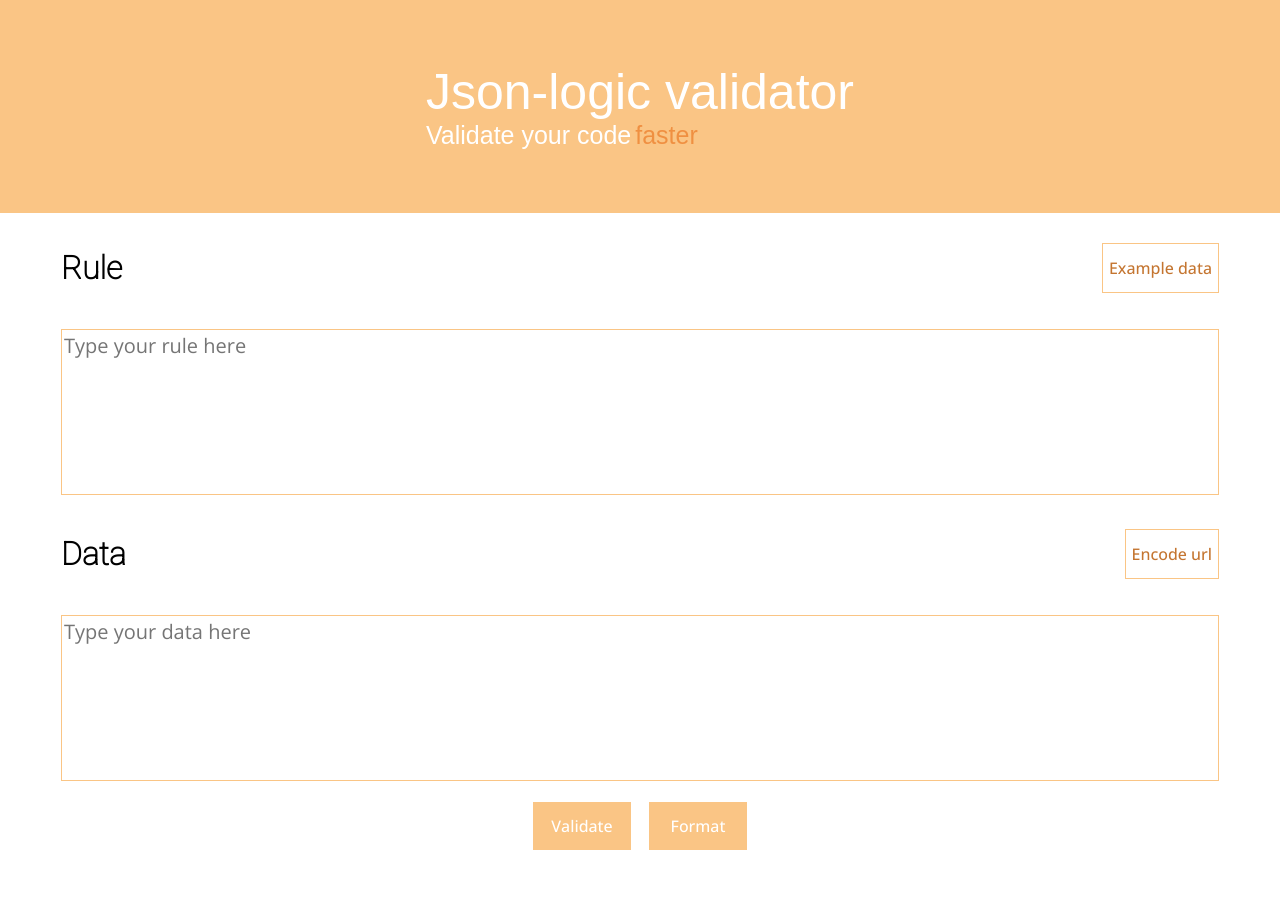
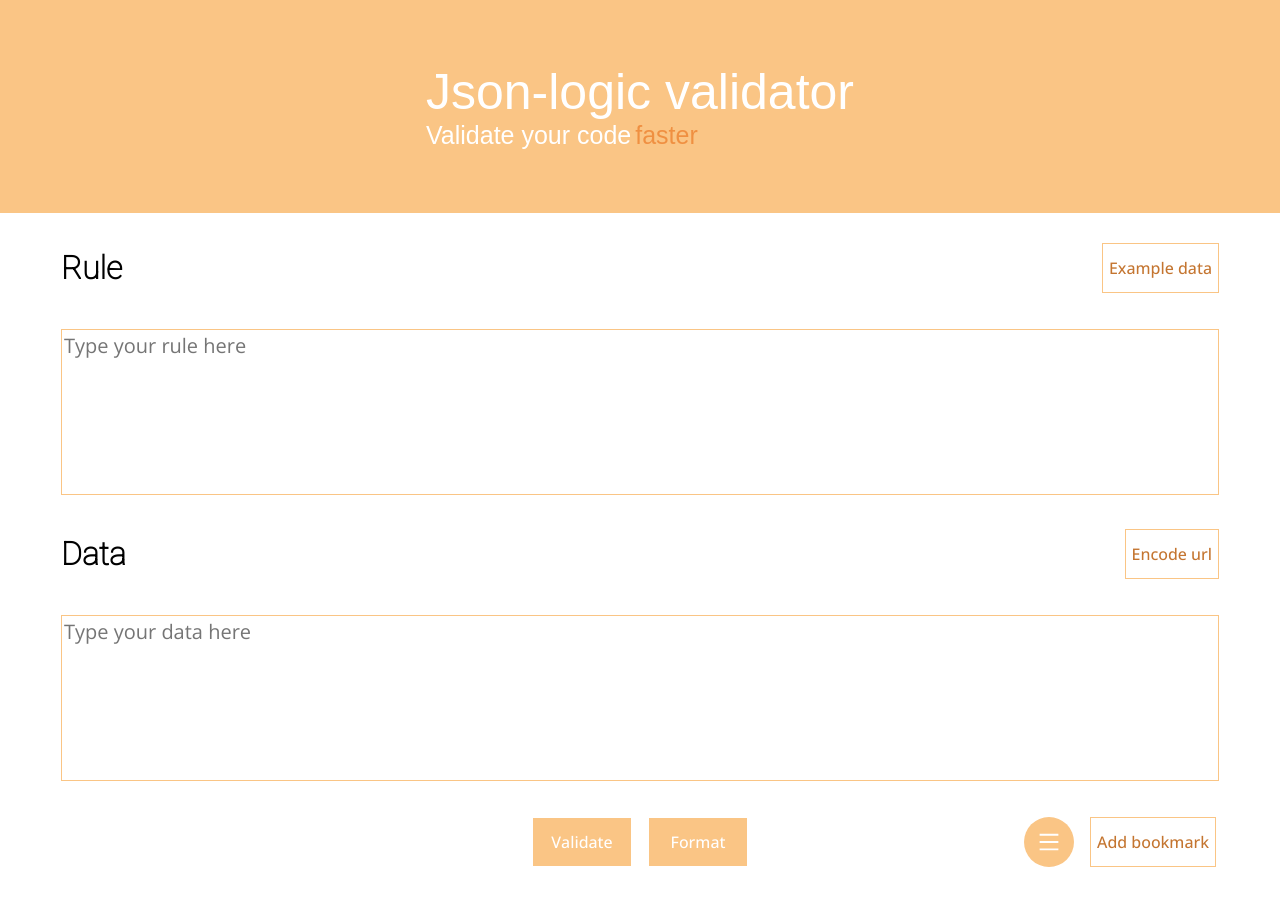
Before and after one commit to dimmig/jsonLogic-formatter, a React (Create React App) app: page / in a window 1280 px wide. Before the commit the page ends 867 px from the top, so only its background shows below. Built offline with nearby package versions, Linux system fonts and the light colour scheme.

Commit message:
chnaged tooltip position, added Bookmark component

```diff
--- /dev/null
+++ b/src/components/BookmarkMenu.js
@@ -0,0 +1,22 @@
+import React from "react";
+import { AiOutlineMenu } from "react-icons/ai";
+import "./styles/inputs.css"
+import "./styles/bookmark.css"
+
+export const BookmarkMenu = () => {
+  return (
+    <div className="bookmark-list">
+      <div className="bookmark-button">
+        <div className="menu-circle" onClick={() => {
+            document.getElementById("bookmark-list").classList.toggle("invisible")
+        }}>
+          <AiOutlineMenu className="menu-icon" />
+        </div>
+        <button className="default-button test-button">Add bookmark</button>
+      </div>
+      <ul className="list invisible" id="bookmark-list">
+        <li>Hello</li>
+      </ul>
+    </div>
+  );
+};
--- a/src/components/Form.js
+++ b/src/components/Form.js
@@ -6,6 +6,7 @@ import { Result } from "./inputs/Result";
 import { Rule } from "./inputs/Rule";
 import { apply } from "json-logic-js";
 import "./styles/form.css";
+import { BookmarkMenu } from "./BookmarkMenu";
 
 export const Forms = () => {
   const [parsedJson, setParsedJson] = useState(null);
@@ -68,6 +69,7 @@ export const Forms = () => {
 
         <Data />
       </div>
+      <div className="buttons-wrapper">
         <div className="buttons">
           <button
             className="default-button"
@@ -82,7 +84,10 @@ export const Forms = () => {
                   validatedData
                 )
               );
-            if (document.getElementById("result-p") !== null && validatedData) {
+              if (
+                document.getElementById("result-p") !== null &&
+                validatedData
+              ) {
                 if (
                   fullValidation(
                     JSON.parse(sessionStorage.getItem("rule-data")),
@@ -108,7 +113,9 @@ export const Forms = () => {
                   document
                     .getElementById("result-p")
                     .classList.remove("green-border");
-                document.getElementById("result-p").classList.add("red-border");
+                  document
+                    .getElementById("result-p")
+                    .classList.add("red-border");
                 }
               }
               scrollToBottom();
@@ -121,7 +128,10 @@ export const Forms = () => {
             className="default-button"
             onClick={() => {
               setParsedJson(
-              formatJSON(JSON.parse(sessionStorage.getItem("rule-data")), false)
+                formatJSON(
+                  JSON.parse(sessionStorage.getItem("rule-data")),
+                  false
+                )
               );
 
               scrollToBottom();
@@ -130,6 +140,9 @@ export const Forms = () => {
             Format
           </button>
         </div>
+        <BookmarkMenu />
+      </div>
+
       <div id="result">
         <Result jsonData={parsedJson} />
       </div>
--- a/src/components/inputs/Result.js
+++ b/src/components/inputs/Result.js
@@ -6,11 +6,48 @@ import "../styles/inputs.css";
 export const Result = (props) => {
   const [isCopied, setIsCopied] = useState(false);
 
+  function addHoverEvent(data) {
+    data.forEach((el) => {
+      el.addEventListener("mouseover", () => {
+        const data = JSON.parse(JSON.parse(sessionStorage.getItem("data")));
+        const varName = el.textContent.split('"')[1];
+        if (data !== null) {
+          const tooltip = findTooltip(el);
+          tooltip.classList.add("active-tooltip");
+          tooltip.textContent = data[varName];
+        }
+      });
+
+      el.addEventListener("mouseout", () => {
+        const tooltip = findTooltip(el);
+        tooltip.classList.remove("active-tooltip");
+      });
+    });
+  }
+
+  function addFocusEvent(data) {
+    data.forEach((el) => {
+      el.addEventListener("touchstart", () => {
+        const data = JSON.parse(JSON.parse(sessionStorage.getItem("data")));
+        const varName = el.textContent.split('"')[1];
+        if (data !== null) {
+          const tooltip = findTooltip(el);
+          tooltip.classList.add("active-tooltip");
+          tooltip.textContent = data[varName];
+        }
+      });
+      el.addEventListener("touchend", () => {
+        const tooltip = findTooltip(el);
+        tooltip.classList.remove("active-tooltip");
+      });
+    });
+  }
+
   function findTooltip(el) {
     if (!el) {
       return null;
     }
-    const closestSpan = el.nextSibling;
+    const closestSpan = el.children[0];
     if (closestSpan.id !== "tooltip") {
       return findTooltip(closestSpan);
     } else {
@@ -40,22 +77,9 @@ export const Result = (props) => {
 
     const varData = document.querySelectorAll("#var-data");
     if (varData !== null) {
-      varData.forEach((el) => {
-        el.addEventListener("mouseover", () => {
-          const data = JSON.parse(JSON.parse(sessionStorage.getItem("data")));
-          const varName = JSON.parse(el.textContent);
-          if (data !== null) {
-            const tooltip = findTooltip(el);
-            tooltip.classList.add("active-tooltip");
-            tooltip.textContent = data[varName];
-          }
-        });
-
-        el.addEventListener("mouseout", () => {
-          const tooltip = findTooltip(el);
-          tooltip.classList.remove("active-tooltip");
-        });
-      });
+      window.innerWidth > 1023
+        ? addHoverEvent(varData)
+        : addFocusEvent(varData);
     }
   } else if (document.getElementById("error-message") !== null) {
     const errorMessage = document.getElementById("error-message");
--- /dev/null
+++ b/src/components/styles/bookmark.css
@@ -0,0 +1,53 @@
+.bookmark-button {
+  align-self: center;
+  display: flex;
+  flex-direction: row;
+  gap: 1rem;
+}
+
+.bookmark-list {
+  position: relative;
+  display: flex;
+  flex-direction: column;
+  align-items: center;
+  justify-content: center;
+}
+
+.menu-circle {
+  height: 50px;
+  width: 50px;
+  border-radius: 50%;
+  background-color: #fac585;
+  display: flex;
+  justify-content: center;
+  align-items: center;
+}
+
+.menu-circle:hover {
+  opacity: 0.8;
+  cursor: pointer;
+}
+
+.menu-circle:active {
+  background-color: #c47530;
+}
+
+.menu-icon {
+  color: #fff;
+  font-size: 24px;
+}
+
+.list {
+  position: absolute;
+  top: 4.5rem;
+  padding: 0;
+  list-style: none;
+  background-color: #f1f1f1;
+  border-radius: 0.1rem;
+}
+
+.list li {
+  font-family: "Open Sans";
+  font-size: 1rem;
+  font-weight: 200;
+}
--- a/src/components/styles/form.css
+++ b/src/components/styles/form.css
@@ -17,7 +17,11 @@
   flex-direction: row;
   gap: 1em;
   justify-content: center;
+  align-items: center;
   margin: 1rem 0;
+  padding: 1rem;
+  width: 90vw;
+  margin-left: 12rem;
 }
 
 .default-button {
@@ -105,5 +109,6 @@
     margin: 1em 0;
     display: flex;
     flex-direction: column;
+    margin-left: 12rem;
   }
 }
--- a/src/components/styles/inputs.css
+++ b/src/components/styles/inputs.css
@@ -99,16 +99,24 @@ pre {
   font-size: 20px;
   color: #fff;
 }
-
+.var-name {
+  position: relative;
+}
 .tooltip {
   position: absolute;
   height: max-content;
   width: max-content;
-  background-color: #afa3a3;
+  background-color: #e65c00;
   color: #fff;
   padding: 0 5px;
   display: none;
-  margin-left: .5rem;
+}
+
+.inner-tooltip {
+  left: 0;
+  right: 0;
+  bottom: 1.5rem;
+  margin: auto;
 }
 
 .var-name:hover + .tooltip {
@@ -126,10 +134,12 @@ pre {
 
 .green {
   color: green;
+  position: relative;
 }
 
 .red {
   color: red;
+  position: relative;
 }
 
 .default {
@@ -151,6 +161,12 @@ pre {
   box-shadow: 0 0 5px rgb(250, 43, 43);
 }
 
+.buttons-wrapper {
+  display: flex;
+  width: 90vw;
+  flex-direction: row;
+}
+
 @media (max-width: 1023px) {
   .textarea {
     width: 90vw;
--- a/src/logic/formatter/utils.js
+++ b/src/logic/formatter/utils.js
@@ -36,7 +36,7 @@ export function isOrCondition(value) {
 
 function createTooltip(name) {
   const data = JSON.parse(sessionStorage.getItem("data"));
-  return `<span class="tooltip">${JSON.parse(data)[name]}</span>`;
+  return `<span class="tooltip inner-tooltip">${JSON.parse(data)[name]}</span>`;
 }
 
 function createItems(vars) {
@@ -44,7 +44,7 @@ function createItems(vars) {
     if (typeof item === "number") {
       return item;
     } else {
-      return `{"var":<span class="var-name" id="var-data">"${item}"</span>}`;
+      return `{"var":<span class="var-name" id="var-data"><span class="tooltip inner-tooltip" id="tooltip"></span>"${item}"</span>}`;
     }
   });
 }
@@ -64,20 +64,20 @@ function createResponsiveItem(obj, status, lastBrace = false) {
 
     const braces = lastBrace ? "]}]}" : "]}]},";
 
-    const firstVar = `{"var":<span class="var-name" id="var-data">${JSON.stringify(
+    const firstVar = `{"var":<span class="var-name" id="var-data"><span class="tooltip inner-tooltip" id="tooltip"></span>${JSON.stringify(
       obj[0].var
     )}</span>}`;
 
     if (typeof Object.values(obj[1])[0][0] !== "object") {
       return `<span class="${status}">[${firstVar},${data.join(",")}${
         lastBrace ? "]}" : "]},"
-      } <span class="tooltip" id="tooltip"></span></span>\n`;
+      } </span>\n`;
     }
     data = "[" + data.join(",") + braces;
 
     return `<span class="${status}">[${firstVar},{${JSON.stringify(
       Object.keys(obj[1])[0]
-    )}:${data} <span class="tooltip" id="tooltip"></span></span>\n`;
+    )}:${data}</span>\n`;
   } else if (typeof obj[0] === "object" && typeof obj[1] !== "object") {
     if (Array.isArray(Object.values(obj[0])[0])) {
       for (const innerObj of Object.values(obj[0])[0]) {
@@ -87,9 +87,7 @@ function createResponsiveItem(obj, status, lastBrace = false) {
       const key = Object.keys(obj[0])[0];
       return `[{"${key}":<span class="${status}">[${data.join(",")}]},${
         obj[1]
-      }${
-        lastBrace ? "]}" : "]},"
-      }<span class="tooltip" id="tooltip"></span></span>\n`;
+      }${lastBrace ? "]}" : "]},"}</span>\n`;
     }
   }
   return `<span class="${status}">[{"var":"<span class="var-name">${
```
Lines whose indentation alone changed are shown as unchanged.
